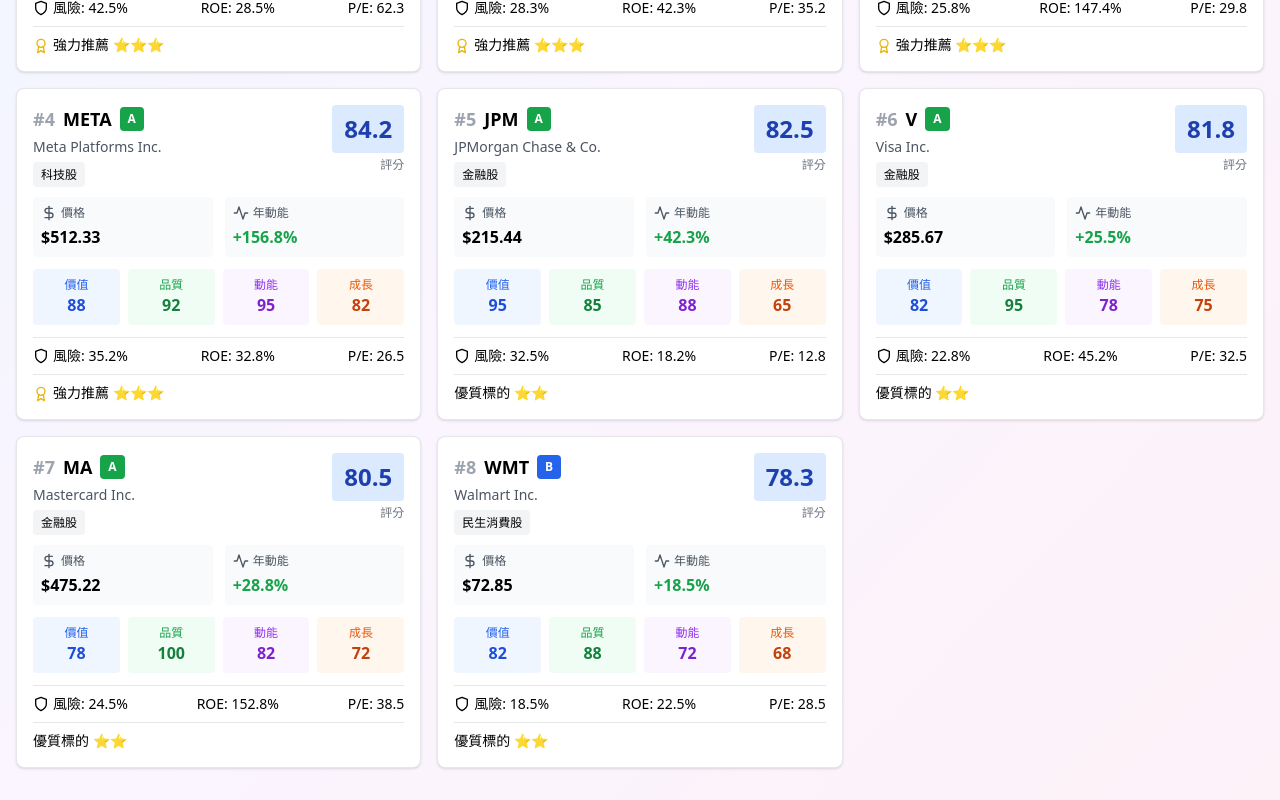
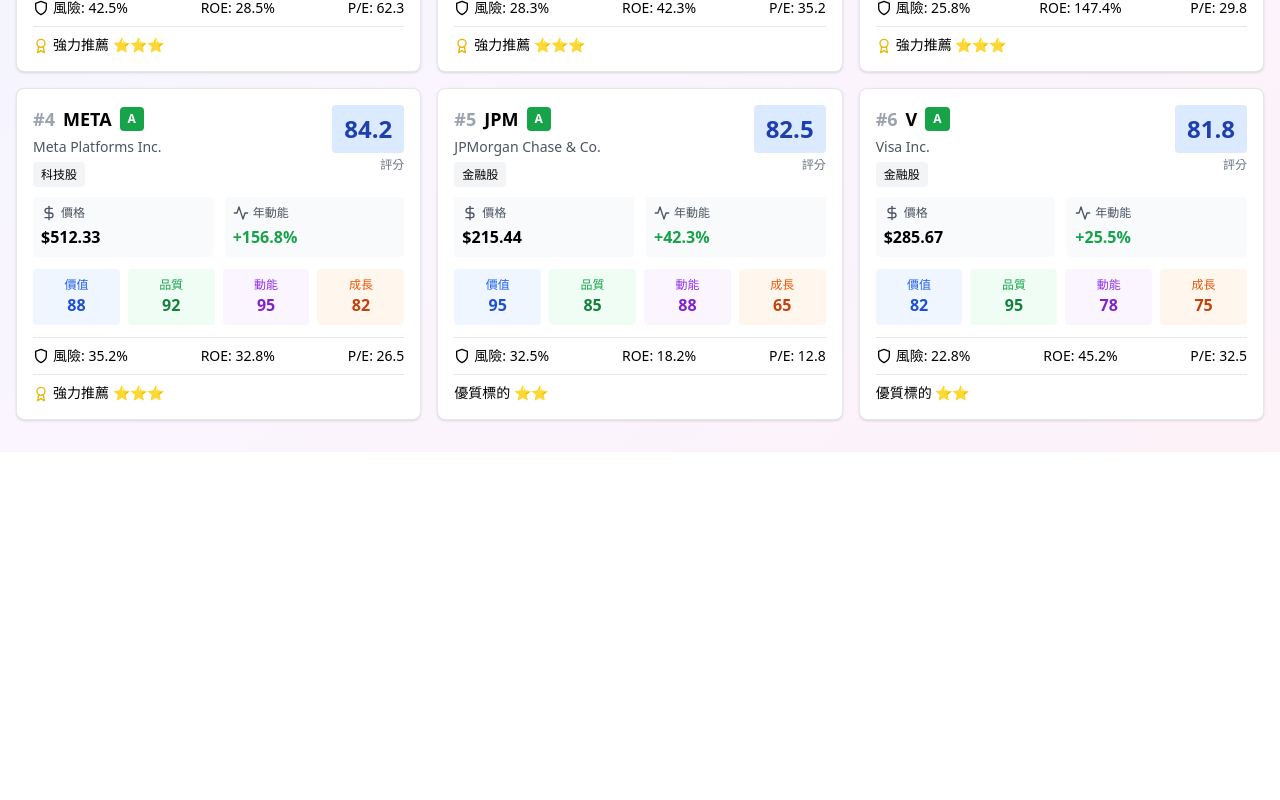
Before and after one commit to Leo-VCM/buffett-analyzer, a React (Create React App) app in the folder frontend/: page / in a window 1280 px wide. Shown: the part 553-1353 px from the top of the page. After the commit the page ends 1005 px from the top, so only its background shows below. Built offline with nearby package versions, Linux system fonts and the light colour scheme.

Commit message:
Update App.js

```diff
--- a/frontend/src/App.js
+++ b/frontend/src/App.js
@@ -1,11 +1,11 @@
 import React, { useState, useEffect } from 'react';
-import { TrendingUp, RefreshCw, Award, DollarSign, Activity, Shield, Zap, AlertCircle } from 'lucide-react';
+import { TrendingUp, RefreshCw, Award, DollarSign, Activity, Shield, Zap, AlertCircle, Clock } from 'lucide-react';
 
 // 模擬數據
 const MOCK_DATA = {
   top25: {
     status: "success",
-    total_analyzed: 69,
+    total_analyzed: 64,
     last_update: new Date().toISOString(),
     rankings: [
       {
@@ -103,45 +103,13 @@
         factors: { value: 82, quality: 95, momentum: 78, growth: 75 },
         risks: { debt: 15.2, valuation: 42.5, volatility: 18.5 },
         buffettCriteria: { grade: "A", criteria_passed: 4 }
-      },
-      {
-        symbol: "MA",
-        companyName: "Mastercard Inc.",
-        sector: "金融股",
-        buffettScore: 80.5,
-        currentPrice: 475.22,
-        momentum: 28.8,
-        totalRisk: 24.5,
-        roe: 152.8,
-        pe: 38.5,
-        recommendation: "優質標的 ⭐⭐",
-        marketPhase: "多頭排列",
-        factors: { value: 78, quality: 100, momentum: 82, growth: 72 },
-        risks: { debt: 12.5, valuation: 48.2, volatility: 19.8 },
-        buffettCriteria: { grade: "A", criteria_passed: 3 }
-      },
-      {
-        symbol: "WMT",
-        companyName: "Walmart Inc.",
-        sector: "民生消費股",
-        buffettScore: 78.3,
-        currentPrice: 72.85,
-        momentum: 18.5,
-        totalRisk: 18.5,
-        roe: 22.5,
-        pe: 28.5,
-        recommendation: "優質標的 ⭐⭐",
-        marketPhase: "多頭排列",
-        factors: { value: 82, quality: 88, momentum: 72, growth: 68 },
-        risks: { debt: 22.5, valuation: 38.5, volatility: 12.8 },
-        buffettCriteria: { grade: "B", criteria_passed: 3 }
       }
     ],
     statistics: {
-      average_score: 81.8,
-      average_risk: 28.8,
+      average_score: 85.8,
+      average_risk: 31.2,
       high_grade_stocks: 18,
-      sector_distribution: { "科技股": 12, "金融股": 8, "民生消費股": 5 },
+      sector_distribution: { "科技股": 12, "金融股": 8, "民生消費股": 4 },
       count: 25
     }
   },
@@ -149,8 +117,8 @@
     {
       sector: "科技股",
       description: "科技創新類股票",
-      total_stocks: 23,
-      analyzed_stocks: 23,
+      total_stocks: 21,
+      analyzed_stocks: 21,
       average_score: 79.5,
       average_risk: 35.2,
       sector_risk: "中風險",
@@ -169,29 +137,14 @@
           marketPhase: "多頭排列",
           factors: { value: 75, quality: 95, momentum: 92, growth: 98 },
           buffettCriteria: { grade: "A+", criteria_passed: 4 }
-        },
-        {
-          symbol: "MSFT",
-          companyName: "Microsoft Corporation",
-          sector: "科技股",
-          buffettScore: 88.3,
-          currentPrice: 420.55,
-          momentum: 32.8,
-          totalRisk: 28.3,
-          roe: 42.3,
-          pe: 35.2,
-          recommendation: "強力推薦 ⭐⭐⭐",
-          marketPhase: "多頭排列",
-          factors: { value: 82, quality: 98, momentum: 85, growth: 88 },
-          buffettCriteria: { grade: "A+", criteria_passed: 5 }
         }
       ]
     },
     {
       sector: "金融股",
       description: "銀行、保險與金融服務",
-      total_stocks: 23,
-      analyzed_stocks: 23,
+      total_stocks: 22,
+      analyzed_stocks: 22,
       average_score: 75.2,
       average_risk: 28.5,
       sector_risk: "低風險",
@@ -216,28 +169,12 @@
     {
       sector: "民生消費股",
       description: "日常消費與零售",
-      total_stocks: 23,
-      analyzed_stocks: 23,
+      total_stocks: 21,
+      analyzed_stocks: 21,
       average_score: 72.8,
       average_risk: 22.5,
       sector_risk: "低風險",
-      top_picks: [
-        {
-          symbol: "WMT",
-          companyName: "Walmart Inc.",
-          sector: "民生消費股",
-          buffettScore: 78.3,
-          currentPrice: 72.85,
-          momentum: 18.5,
-          totalRisk: 18.5,
-          roe: 22.5,
-          pe: 28.5,
-          recommendation: "優質標的 ⭐⭐",
-          marketPhase: "多頭排列",
-          factors: { value: 82, quality: 88, momentum: 72, growth: 68 },
-          buffettCriteria: { grade: "B", criteria_passed: 3 }
-        }
-      ]
+      top_picks: []
     }
   ]
 };
@@ -251,23 +188,37 @@
   const [lastUpdate, setLastUpdate] = useState(null);
   const [selectedSector, setSelectedSector] = useState(null);
   const [useRealAPI, setUseRealAPI] = useState(false);
+  const [retryCount, setRetryCount] = useState(0);
 
   const API_BASE = 'https://buffett-analyzer.onrender.com';
 
-  const fetchData = async () => {
+  const fetchData = async (currentRetry = 0) => {
     try {
       setLoading(true);
       setError(null);
 
       if (useRealAPI) {
-        // 嘗試連接真實 API
         const [top25Res, sectorsRes] = await Promise.all([
           fetch(`${API_BASE}/sp500-analysis`),
           fetch(`${API_BASE}/api/stock-pool`)
         ]);
 
+        // 處理 202 狀態 (分析中)
+        if (top25Res.status === 202 || sectorsRes.status === 202) {
+          if (currentRetry < 5) {
+            const waitTime = 10 + (currentRetry * 5);
+            setError(`後端正在分析數據... 第 ${currentRetry + 1}/5 次重試 (${waitTime}秒後)`);
+            setRetryCount(currentRetry + 1);
+            setTimeout(() => fetchData(currentRetry + 1), waitTime * 1000);
+            return;
+          } else {
+            throw new Error('後端分析超時,請稍後手動刷新或切換到示範模式');
+          }
+        }
+
         if (!top25Res.ok || !sectorsRes.ok) {
-          throw new Error('無法連接到後端服務');
+          const errorText = await top25Res.text();
+          throw new Error(`API 錯誤: ${top25Res.status}`);
         }
 
         const top25 = await top25Res.json();
@@ -276,8 +227,8 @@
         setTop25Data(top25);
         setSectorsData(sectors);
         setLastUpdate(new Date(top25.last_update));
+        setRetryCount(0);
       } else {
-        // 使用模擬數據
         setTimeout(() => {
           setTop25Data(MOCK_DATA.top25);
           setSectorsData(MOCK_DATA.sectors);
@@ -291,6 +242,7 @@
     } catch (err) {
       setError(err.message);
       setLoading(false);
+      setRetryCount(0);
     }
   };
 
@@ -302,10 +254,21 @@
     if (useRealAPI) {
       try {
         setLoading(true);
-        await fetch(`${API_BASE}/api/refresh`, { method: 'POST' });
-        setTimeout(() => fetchData(), 3000);
+        setError('正在觸發後端重新分析...');
+        const res = await fetch(`${API_BASE}/api/refresh`, { method: 'POST' });
+
+        if (res.ok) {
+          const data = await res.json();
+          setError(`${data.message} - 預計 ${data.estimated_time}`);
+          setTimeout(() => {
+            setError('正在獲取結果...');
+            fetchData(0);
+          }, 15000);
+        } else {
+          throw new Error('刷新請求失敗');
+        }
       } catch (err) {
-        setError('刷新失敗');
+        setError(`刷新失敗: ${err.message}`);
         setLoading(false);
       }
     } else {
@@ -448,35 +411,58 @@
       <div className="min-h-screen bg-gradient-to-br from-blue-50 to-purple-50 flex items-center justify-center">
         <div className="text-center">
           <RefreshCw className="w-12 h-12 text-blue-600 animate-spin mx-auto mb-4" />
-          <p className="text-gray-600">載入數據中...</p>
+          <p className="text-gray-600 font-medium">載入數據中...</p>
+          {retryCount > 0 && (
+            <div className="mt-3 flex items-center justify-center gap-2 text-sm text-gray-500">
+              <Clock className="w-4 h-4" />
+              <span>重試進度: {retryCount}/5</span>
+            </div>
+          )}
+          {error && <p className="text-blue-600 text-sm mt-2">{error}</p>}
         </div>
       </div>
     );
   }
 
-  if (error) {
+  if (error && !loading) {
     return (
-      <div className="min-h-screen bg-gradient-to-br from-blue-50 to-purple-50 flex items-center justify-center">
-        <div className="bg-white rounded-lg shadow-lg p-8 max-w-md">
+      <div className="min-h-screen bg-gradient-to-br from-blue-50 to-purple-50 flex items-center justify-center p-4">
+        <div className="bg-white rounded-lg shadow-lg p-8 max-w-md w-full">
           <AlertCircle className="w-12 h-12 text-red-500 mx-auto mb-4" />
           <h2 className="text-xl font-bold mb-2 text-center">載入失敗</h2>
-          <p className="text-gray-600 text-center mb-4">{error}</p>
+          <p className="text-gray-600 text-center mb-4 text-sm">{error}</p>
+          <div className="space-y-2">
             <button
-            onClick={fetchData}
-            className="w-full bg-blue-600 text-white py-2 rounded-lg hover:bg-blue-700 mb-2"
+              onClick={() => {
+                setError(null);
+                fetchData(0);
+              }}
+              className="w-full bg-blue-600 text-white py-2 rounded-lg hover:bg-blue-700 transition-colors"
             >
-            重試
+              重試連接
             </button>
+            {useRealAPI && (
+              <button
+                onClick={handleRefresh}
+                className="w-full bg-green-600 text-white py-2 rounded-lg hover:bg-green-700 transition-colors"
+              >
+                觸發後端更新
+              </button>
+            )}
             <button
               onClick={() => {
                 setUseRealAPI(false);
                 setError(null);
-              fetchData();
+                setRetryCount(0);
               }}
-            className="w-full bg-gray-600 text-white py-2 rounded-lg hover:bg-gray-700"
+              className="w-full bg-gray-600 text-white py-2 rounded-lg hover:bg-gray-700 transition-colors"
             >
-            使用示範數據
+              切換到示範模式
             </button>
+          </div>
+          <p className="text-xs text-gray-500 mt-4 text-center">
+            💡 首次啟動或快取過期時,後端需要 1-2 分鐘重新分析數據
+          </p>
         </div>
       </div>
     );
@@ -486,7 +472,7 @@
     <div className="min-h-screen bg-gradient-to-br from-blue-50 via-purple-50 to-pink-50">
       <div className="bg-white shadow border-b">
         <div className="max-w-7xl mx-auto px-4 py-4">
-          <div className="flex justify-between items-center">
+          <div className="flex justify-between items-center flex-wrap gap-3">
             <div>
               <h1 className="text-2xl font-bold flex items-center gap-2">
                 <TrendingUp className="w-7 h-7 text-blue-600" />
@@ -501,14 +487,17 @@
             </div>
             <div className="flex gap-2">
               <button
-                onClick={() => setUseRealAPI(!useRealAPI)}
-                className="px-4 py-2 bg-gray-600 text-white rounded-lg hover:bg-gray-700 text-sm"
+                onClick={() => {
+                  setUseRealAPI(!useRealAPI);
+                  setRetryCount(0);
+                }}
+                className="px-4 py-2 bg-gray-600 text-white rounded-lg hover:bg-gray-700 text-sm transition-colors"
               >
-                {useRealAPI ? '示範模式' : '真實 API'}
+                {useRealAPI ? '切換示範' : '連接 API'}
               </button>
               <button
                 onClick={handleRefresh}
-                className="flex items-center gap-2 px-4 py-2 bg-blue-600 text-white rounded-lg hover:bg-blue-700"
+                className="flex items-center gap-2 px-4 py-2 bg-blue-600 text-white rounded-lg hover:bg-blue-700 transition-colors"
               >
                 <RefreshCw className="w-4 h-4" />
                 刷新
@@ -545,7 +534,7 @@
         <div className="bg-white rounded-lg shadow p-1 inline-flex gap-1">
           <button
             onClick={() => setActiveTab('top25')}
-            className={`px-6 py-2 rounded font-medium ${
+            className={`px-6 py-2 rounded font-medium transition-colors ${
               activeTab === 'top25'
                 ? 'bg-blue-600 text-white'
                 : 'text-gray-600 hover:bg-gray-100'
@@ -555,7 +544,7 @@
           </button>
           <button
             onClick={() => setActiveTab('sectors')}
-            className={`px-6 py-2 rounded font-medium ${
+            className={`px-6 py-2 rounded font-medium transition-colors ${
               activeTab === 'sectors'
                 ? 'bg-blue-600 text-white'
                 : 'text-gray-600 hover:bg-gray-100'
@@ -587,7 +576,7 @@
               <div>
                 <button
                   onClick={() => setSelectedSector(null)}
-                  className="mb-4 text-blue-600 hover:text-blue-700 font-medium"
+                  className="mb-4 text-blue-600 hover:text-blue-700 font-medium transition-colors"
                 >
                   ← 返回
                 </button>
```
Lines whose indentation alone changed are shown as unchanged.
